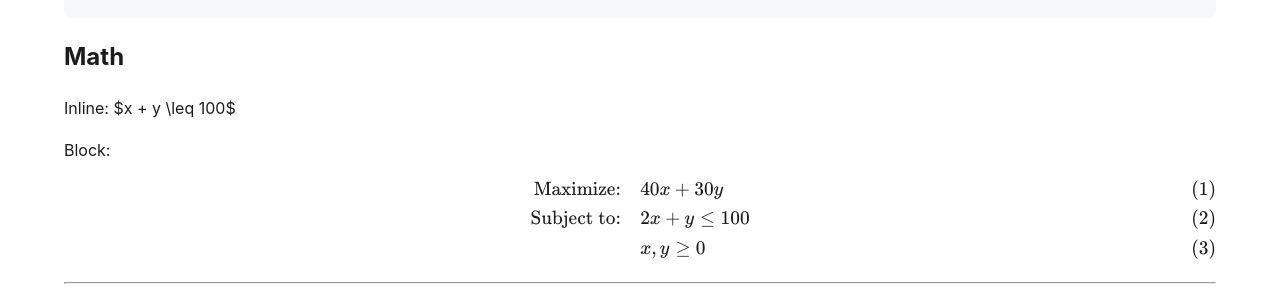
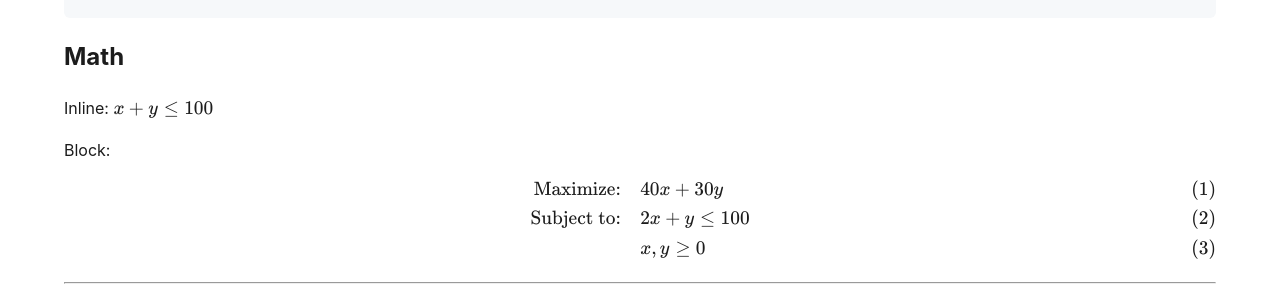
Before and after one commit to josieopt/josieopt.github.io, a Jekyll site: the page built from _posts/2025-05-17-sample.md, in a window 1280 px wide. Shown: the part 1330-1620 px from the top of the page. Built offline with Jekyll 4.4.1, drawn with Linux system fonts in a browser that asks for light colours; nearby versions of some CDN libraries; a style sheet for code colours, icons or effects is not loaded.

```diff
--- a/_posts/2025-05-17-sample.md
+++ b/_posts/2025-05-17-sample.md
@@ -25,7 +25,7 @@ print(f"x = {x.varValue}, y = {y.varValue}")
 
 ## Math
 
-Inline: $x + y \leq 100$
+Inline: $$x + y \leq 100$$
 
 Block:
 
```
